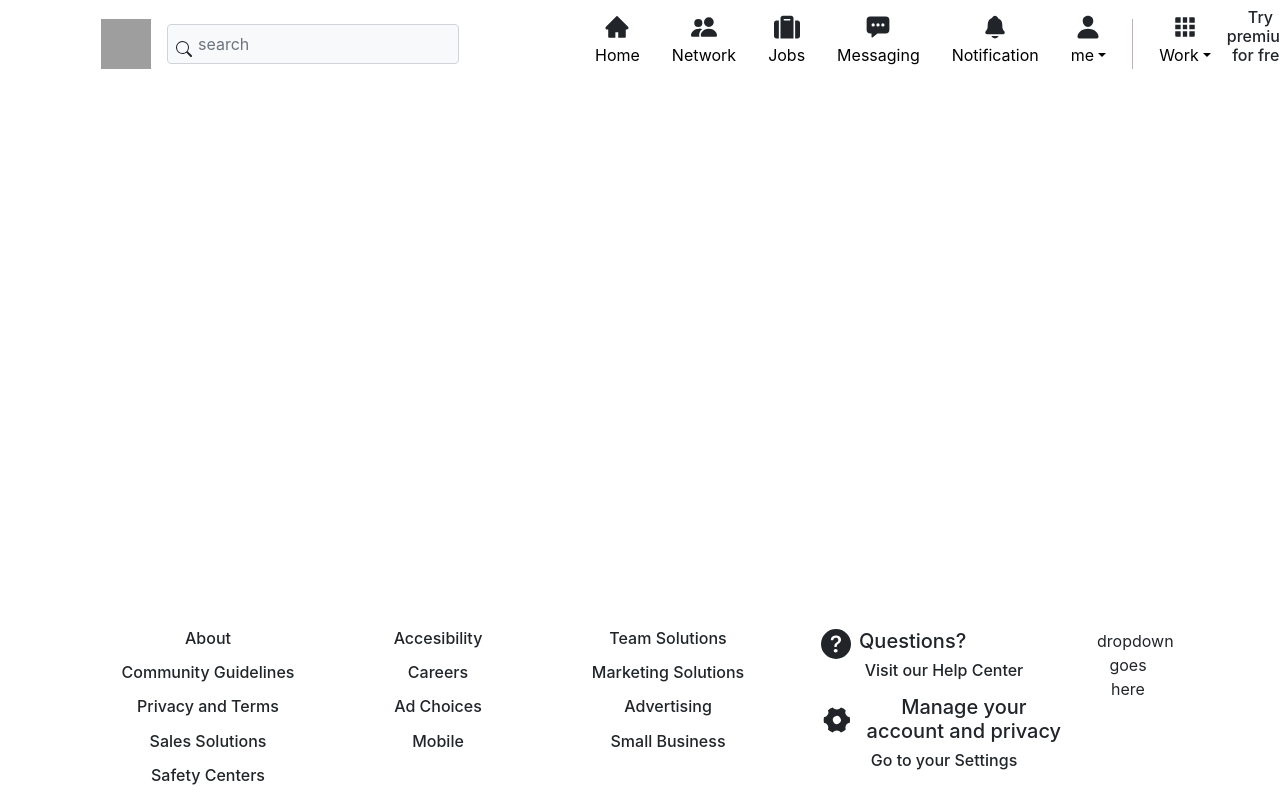
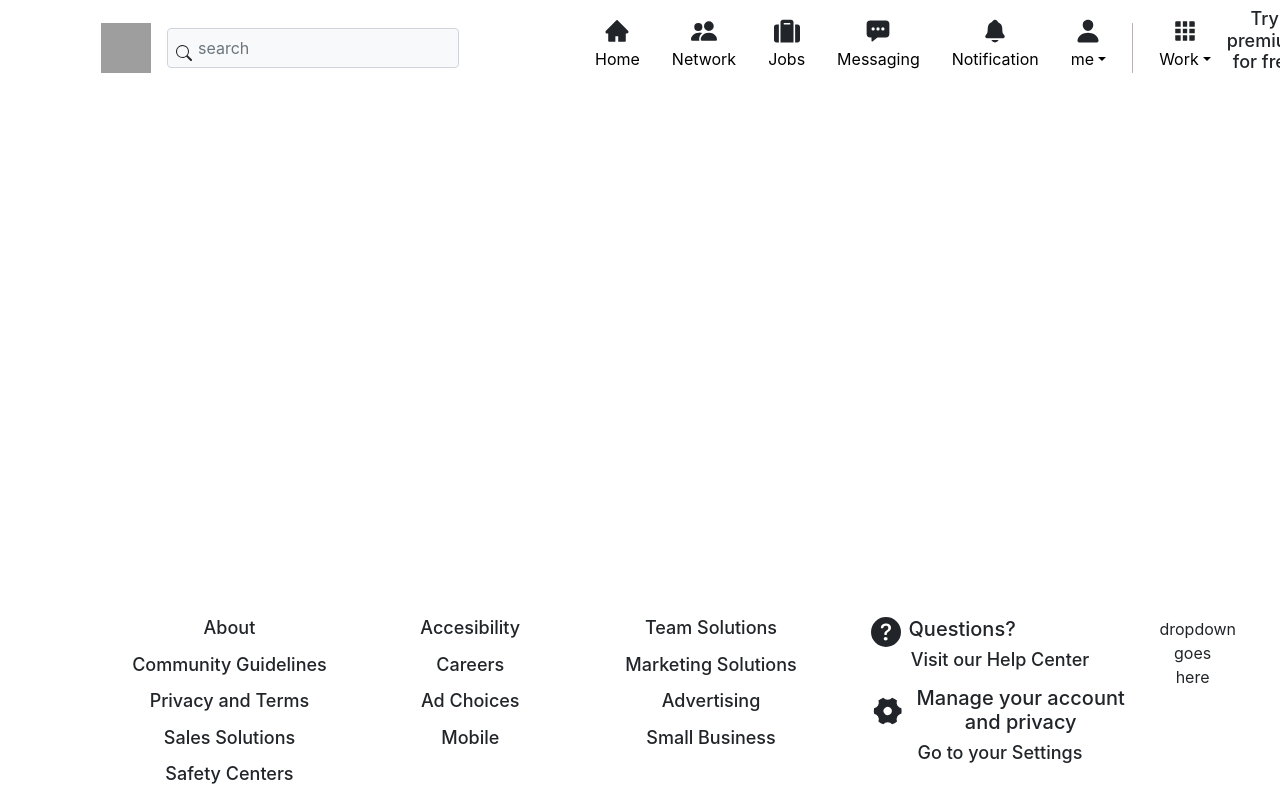
Before and after one commit to stefantanasa/building-week-2, a React (Create React App) app: page / in a window 1280 px wide. Shown: the top 800 px of the page. Built offline with nearby package versions, Linux system fonts and the light colour scheme; grey boxes are pictures that could not be loaded.

Commit message:
updated footer

```diff
--- a/src/components/Footer/Footer.css
+++ b/src/components/Footer/Footer.css
@@ -11,6 +11,7 @@
 }
 h6{
     margin-bottom: 15px!important;
+    font-size: 18px!important;
 }
 .footer-logo{
     width: 150px;
--- a/src/components/Footer/MyFooter.jsx
+++ b/src/components/Footer/MyFooter.jsx
@@ -1,5 +1,5 @@
 import React from "react";
-import { Row, Col } from "react-bootstrap";
+import { Row, Col,Container} from "react-bootstrap";
 import "./Footer.css";
 import { BsQuestionCircleFill } from "react-icons/bs";
 import {RiSettings4Fill} from "react-icons/ri";
@@ -7,6 +7,7 @@ import {RiSettings4Fill} from "react-icons/ri";
 class MyFooter extends React.Component {
   render() {
     return (
+      <Container className="container-fluid">
       <div className="container">
         <footer className="footer">
           <Row>
@@ -49,6 +50,7 @@ class MyFooter extends React.Component {
           </Row>
         </footer>
       </div>
+      </Container>
     );
   }
 }
--- a/src/components/Navbar/MyNavbar.css
+++ b/src/components/Navbar/MyNavbar.css
@@ -61,3 +61,7 @@
 .icon-container {
   margin-left: 120px !important;
 }
+.container{
+  width:100%;
+
+}
--- a/src/components/Navbar/MyNavbar.jsx
+++ b/src/components/Navbar/MyNavbar.jsx
@@ -23,7 +23,7 @@ class MyNavbar extends React.Component {
   render() {
     return (
       <div className="container ">
-        <Navbar sticky="top" className="navbar" variant="white">
+        <Navbar sticky="top" className="container" variant="white">
           <Row>
             <Col>
               <Navbar.Brand href="#">
```
